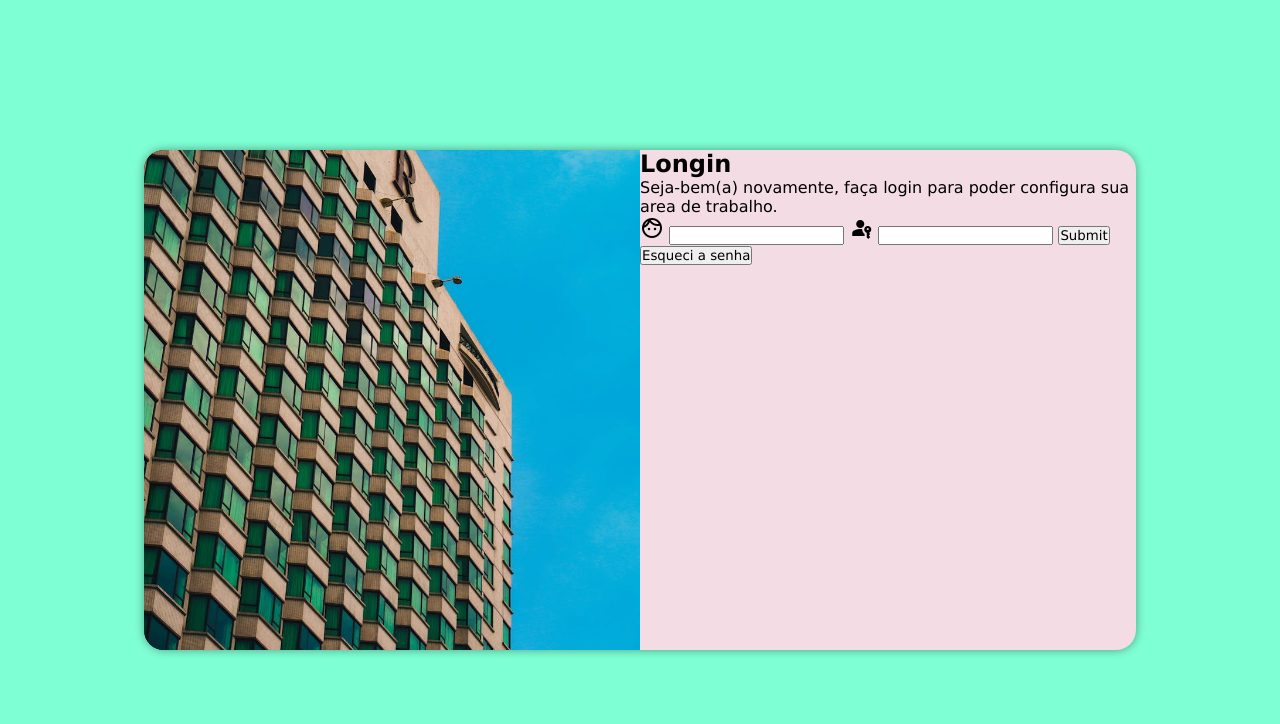
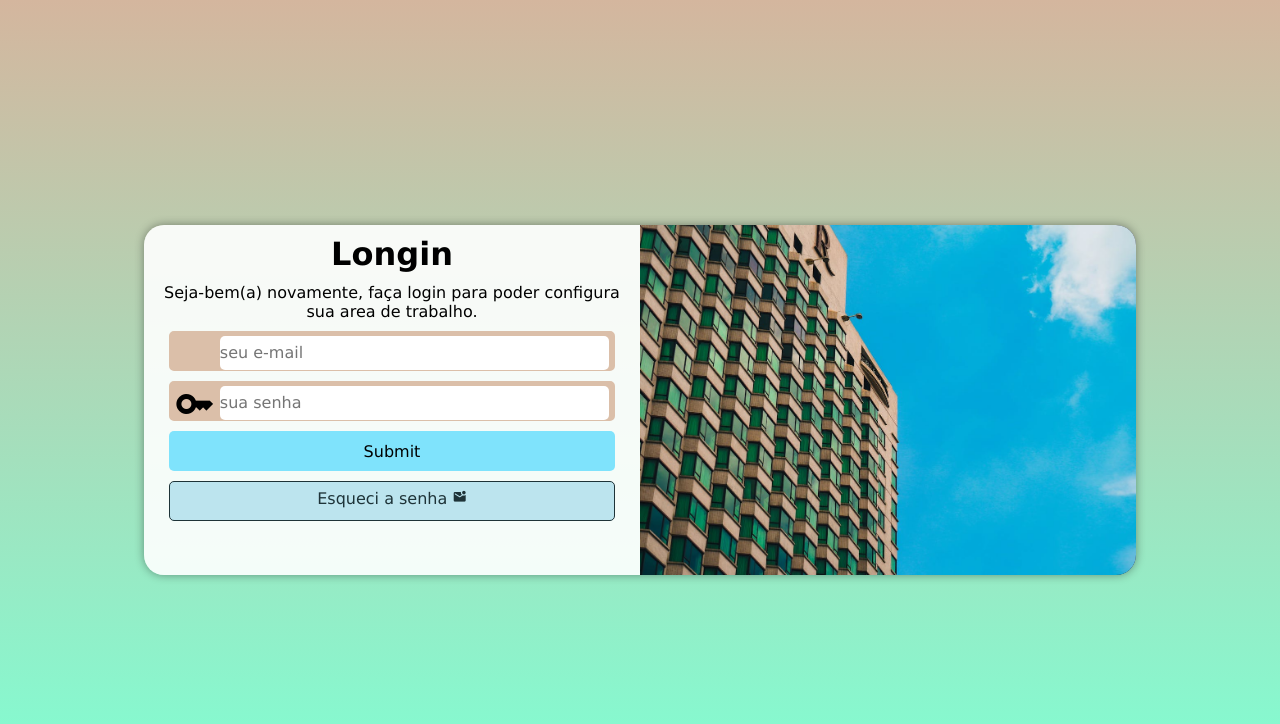
Before and after one commit to WeslleyNsou/projeto-login, a plain HTML site: page index.html in a window 1280 px wide. Drawn offline with nearby package versions, Linux system fonts and the light colour scheme.

Commit message:
porjeto fim

```diff
--- a/estilo/midia-quyries.css
+++ b/estilo/midia-quyries.css
@@ -1,8 +1,12 @@
 @charset "UTF-8";
 
 @media screen and (min-width: 768px) and (max-width: 992px) {
+    body, html{
+        background-image: linear-gradient(#d4b69e, aquamarine);
+    }
     section{
         width: 90vw;
+        height: 300px;
     }
     #imagen{
         float: left;
@@ -17,17 +21,26 @@
 
 }
 @media screen and (min-width: 992px){
+    body, html{
+        background-image: linear-gradient(#d4b69e, aquamarine);
+    }
     section{
         width: 992px;
+        height: 350px;
     }
     #imagen{
-        float: left;
+        float: right;
         width: 50%;
         height: 100%;
     }
     #formulario{
-        float: right;
+        float: left;
         width: 50%;
     }
-
+    h1{
+        font-size: 2em;
+    }
+    p{
+        font-size: 1em;
+    }
 }
--- a/estilo/style.css
+++ b/estilo/style.css
@@ -21,17 +21,17 @@ section{
     position: absolute;
     top: 50%;
     left: 50%;
-    transform: translate(-50%,-50%);
     width: 300px;
     height: 500px;
 
-    background-color: rgb(243, 220, 227);
+    background-color: rgba(255, 255, 255, 0.897);
 
     border-radius: 20px;
     overflow: hidden;/*tudo que estiver fora da borda nao ficara visivel*/
 
     box-shadow: rgba(0, 0, 0, 0.384) 0px 0px 10px;
 
+    transform: translate(-50%,-50%);
     transition: width 0.5, height 0.5;
     transition-timing-function: ease;
 }
@@ -47,3 +47,93 @@ section{
     display: block;
 
 }
+div.campo{
+    display: block;
+    height: 40px;
+    width: 90%;
+    margin: auto;
+    margin-bottom: 10px;
+
+    background-color: #dbbfa9;
+
+    text-align: center;
+
+    border-radius: 5px;
+    border: solid #dbbfa9 ;
+}
+
+div.campo label{
+    display: none;
+}
+div.campo span{
+    width: 40px;
+    font-size: 2.5em;
+}
+div.campo input{
+    width:calc(100% - 51px) ;
+    height: 100%;
+
+    font-size: 1em;
+
+    border: none;
+    border-radius: 5px;
+
+    transform: translateY(-16px);
+}
+
+h1{
+    padding: 10px;
+    text-align: center;
+    font-size: 1.2em;
+}
+p{
+    padding: 0px 10px 10px 10px;
+    text-align: center;
+    font-size: 0.9em;
+}
+
+#enviar{
+    display: block;
+    width: 90%;
+    height: 40px;
+    margin: auto;
+
+    font-size: 1em;
+
+    background-color: #7fe3fc;
+    border: none;
+    border-radius: 5px;
+
+    cursor: pointer;
+}
+#enviar:hover{
+
+    background-color: rgb(82, 136, 150);
+}
+
+form > a.botao{
+    display: block;
+    width: 90%;
+    height: 40px;
+    margin: auto;
+    margin-top: 10px;
+    padding-top: 7px;
+
+    background-color: #bce4ee;
+    color: rgb(30, 51, 56);
+
+    text-decoration: none;
+    text-align: center;
+
+    border: solid 1px;
+    border-radius: 5px;
+}
+
+form > a.botao:hover{
+    background-color: #426169;
+
+}
+
+form > a.botao > span{
+    font-size: 0.9em;
+}
--- a/index.html
+++ b/index.html
@@ -6,8 +6,8 @@
     <title>Login</title>
     <link rel="stylesheet" href="estilo/style.css">
     <link rel="stylesheet" href="/estilo/midia-quyries.css">
-    <link rel="stylesheet" href="https://fonts.googleapis.com/css2?family=Material+Symbols+Outlined:opsz,wght,FILL,GRAD@20..48,100..700,0..1,-50..200&icon_names=face" />
-    <link rel="stylesheet" href="https://fonts.googleapis.com/css2?family=Material+Symbols+Outlined:opsz,wght,FILL,GRAD@20..48,100..700,0..1,-50..200&icon_names=passkey" />
+    <link href="https://fonts.googleapis.com/icon?family=Material+Icons"
+      rel="stylesheet">
 </head>
 <body>
     <main>
@@ -18,17 +18,26 @@
                 <h1>Longin</h1>
                 <p>Seja-bem(a) novamente, faça login para poder configura sua area de trabalho.</p>
 
-                <form action="form.php" method="post">
+                <form action="form.php" method="post" autocomplete="on">
 
-                    <span class="material-symbols-outlined"> face </span>
-                    <input type="email" id="email">
+                    <div class="campo">
+                        <span class="material-icons">&#xE87C;</span>
+                        <input type="email" name="email" id="iemail" placeholder="seu e-mail" autocomplete="email" required maxlength="30">
+                        <label for="iemail">Login</label>
+                    </div>
 
-                    <span class="material-symbols-outlined">passkey</span>
-                    <input type="password" id="senha">
+                    <div class="campo">
+                        <span class="material-icons">key</span>
+                        <input type="password" name="senha" id="isenha" placeholder="sua senha" autocomplete="current-password" required minlength="8" maxlength="20">
+                        <label for="isenha">Senha</label>
+                    </div>
 
-                    <input type="submit" id="enviar">
+                            <input type="submit" id="enviar">
+                            <a href="esquci.html" class="botao">
+                                Esqueci a senha
+                                <span class="material-icons">mark_email_unread</span>
+                            </a>
 
-                    <input type="button" value="Esqueci a senha" id="esqsenha">
                 </form>
             </div>
         </section>
```
